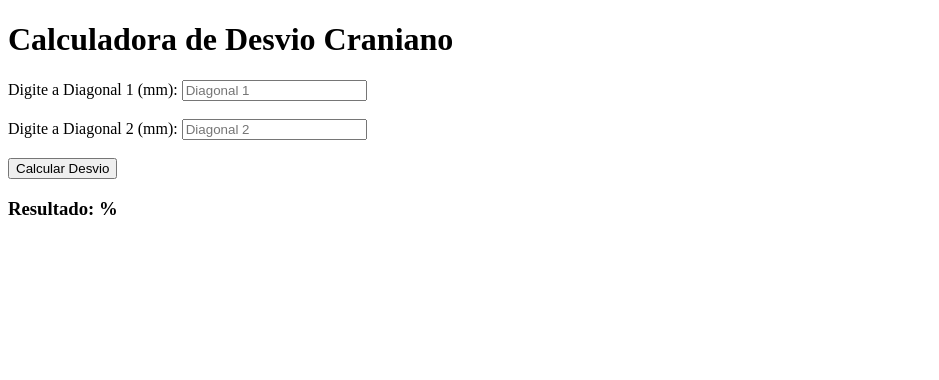
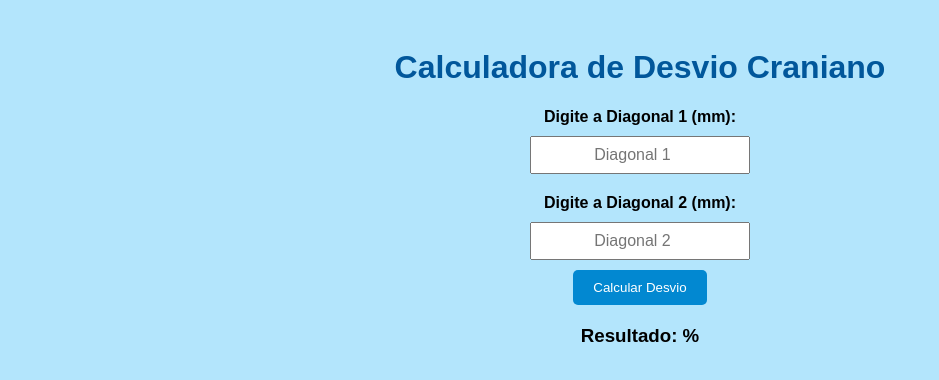
Before and after one commit to danilovertuan/Repositorio-teste, a plain HTML site: page index.html in a window 1280 px wide. Shown: the whole page, without its empty margins (0-939 px from the left). Drawn offline with Linux system fonts and the light colour scheme.

Commit message:
Update index.html
com cor agora

```diff
--- a/index.html
+++ b/index.html
@@ -4,15 +4,52 @@
     <meta charset="UTF-8">
     <meta name="viewport" content="width=device-width, initial-scale=1.0">
     <title>Calculadora de Desvio Craniano</title>
+    <style>
+        body {
+            background-color: #B3E5FC; /* Azul bebê pastel */
+            font-family: Arial, sans-serif;
+            text-align: center;
+            padding: 20px;
+        }
+        h1 {
+            color: #01579B;
+        }
+        label {
+            display: block;
+            margin: 10px 0;
+            font-weight: bold;
+        }
+        input {
+            padding: 8px;
+            font-size: 16px;
+            margin-bottom: 10px;
+            width: 200px;
+            text-align: center;
+        }
+        button {
+            padding: 10px 20px;
+            background-color: #0288D1;
+            color: white;
+            border: none;
+            cursor: pointer;
+            border-radius: 5px;
+        }
+        button:hover {
+            background-color: #0277BD;
+        }
+        h3 {
+            margin-top: 20px;
+        }
+    </style>
 </head>
 <body>
     <h1>Calculadora de Desvio Craniano</h1>
 
     <label for="diagonal1">Digite a Diagonal 1 (mm):</label>
-    <input type="number" id="diagonal1" placeholder="Diagonal 1" required><br><br>
+    <input type="number" id="diagonal1" placeholder="Diagonal 1" required><br>
 
     <label for="diagonal2">Digite a Diagonal 2 (mm):</label>
-    <input type="number" id="diagonal2" placeholder="Diagonal 2" required><br><br>
+    <input type="number" id="diagonal2" placeholder="Diagonal 2" required><br>
 
     <button onclick="calcularDesvio()">Calcular Desvio</button>
 
```
